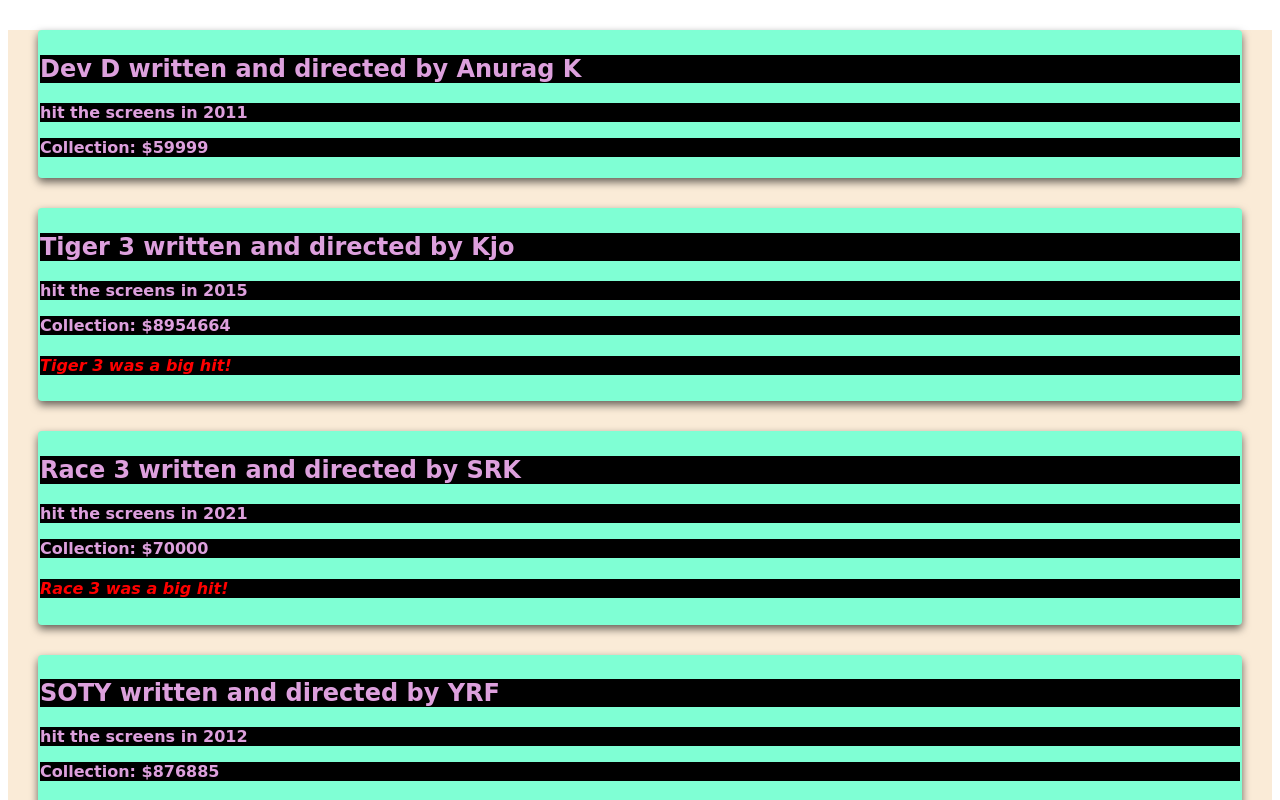
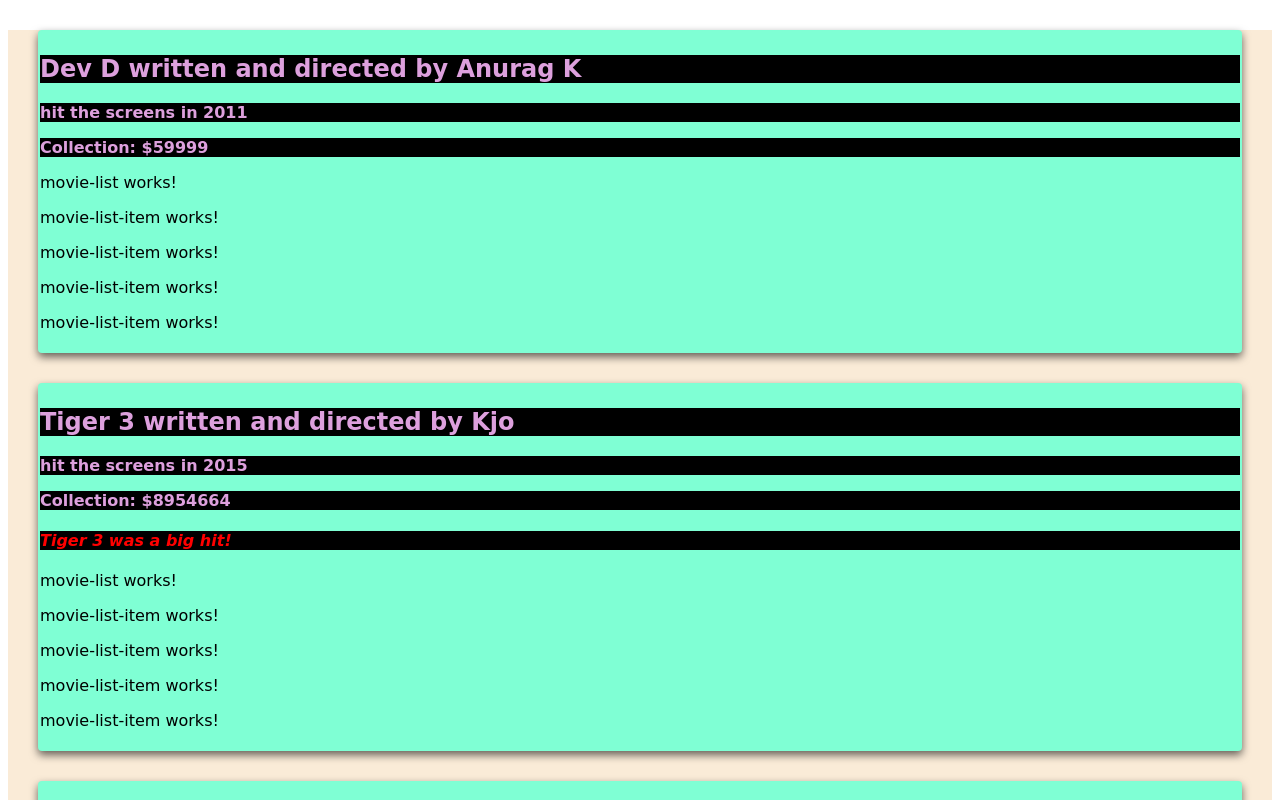
Before and after one commit to PrathamSoni23/Pratham_Soni_Learning_Angular, an Angular app: page / in a window 1280 px wide. Shown: the top 800 px of the page. Built offline with nearby package versions, Linux system fonts and the light colour scheme.

Commit message:
added movieList tags in app.component.html created an array of movieItems in movieList.component.ts added 4 movie-List-item tags in movielist.component.html file added movieItem as an input property

```diff
--- a/src/app/app.component.html
+++ b/src/app/app.component.html
@@ -6,5 +6,8 @@
     <h3>hit the screens in {{ movie.yearReleased }}</h3>
     <h3>Collection: ${{ movie.collection }}</h3>
     <h4 *ngIf="movie.isHit"> {{ movie.name }} was a big hit!</h4>
+
+    <app-movie-list></app-movie-list>
+
   </div>
 </div>
--- a/src/app/app.component.ts
+++ b/src/app/app.component.ts
@@ -2,11 +2,12 @@ import { Component } from '@angular/core';
 import { RouterOutlet } from '@angular/router';
 import { CommonModule } from '@angular/common';
 import { Movies } from "./movies";
+import {MovieListComponent} from "./movie-list/movie-list.component";
 
 @Component({
   selector: 'app-root',
   standalone: true,
-  imports: [CommonModule, RouterOutlet],
+  imports: [CommonModule, RouterOutlet, MovieListComponent],
   templateUrl: './app.component.html',
   styleUrl: './app.component.css'
 })
--- a/src/app/movie-list-item/movie-list-item.component.ts
+++ b/src/app/movie-list-item/movie-list-item.component.ts
@@ -1,4 +1,4 @@
-import { Component } from '@angular/core';
+import {Component, Input, input} from '@angular/core';
 
 @Component({
   selector: 'app-movie-list-item',
@@ -9,4 +9,5 @@ import { Component } from '@angular/core';
 })
 export class MovieListItemComponent {
 
+  @Input() movieItem:any;
 }
--- a/src/app/movie-list/movie-list.component.html
+++ b/src/app/movie-list/movie-list.component.html
@@ -1 +1,6 @@
 <p>movie-list works!</p>
+
+<app-movie-list-item></app-movie-list-item>
+<app-movie-list-item></app-movie-list-item>
+<app-movie-list-item></app-movie-list-item>
+<app-movie-list-item></app-movie-list-item>
--- a/src/app/movie-list/movie-list.component.ts
+++ b/src/app/movie-list/movie-list.component.ts
@@ -1,12 +1,25 @@
-import { Component } from '@angular/core';
+import {Component, OnInit} from '@angular/core';
+import {MovieListItemComponent} from "../movie-list-item/movie-list-item.component";
 
 @Component({
   selector: 'app-movie-list',
   standalone: true,
-  imports: [],
+  imports: [
+    MovieListItemComponent
+  ],
   templateUrl: './movie-list.component.html',
   styleUrl: './movie-list.component.css'
 })
 export class MovieListComponent {
 
+  movieItems:any[] = [
+
+    {movieTitle: "Jumanji", director:"Yash", production: "YRF", yearReleased: 2019},
+    {movieTitle: "Black Panther", director:"Stan lee", production: "MCU", yearReleased: 2018},
+    {movieTitle: "Mission Impossible 10", director:"Dhwayne Johnson", production: "Rock Productions", yearReleased: 2002},
+    {movieTitle: "Smile", director:"Parker", production: "Temple Hill", yearReleased: 2022}
+
+  ];
+
+
 }
```
